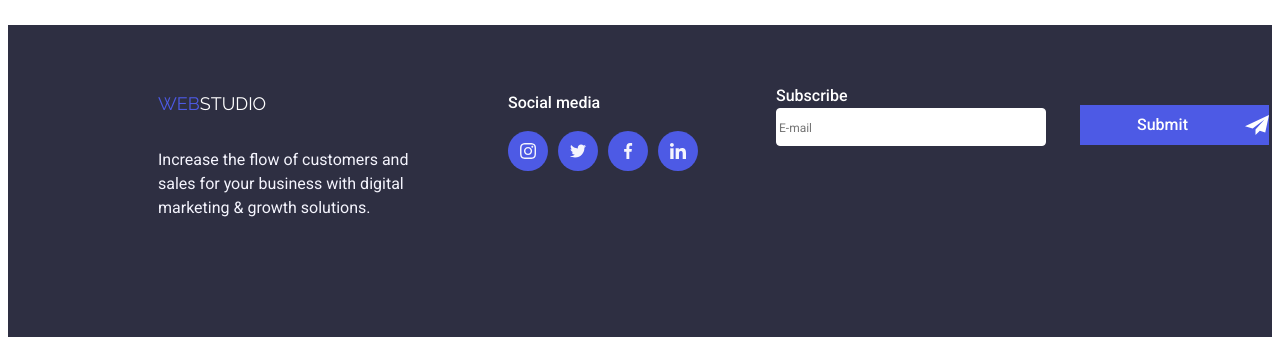
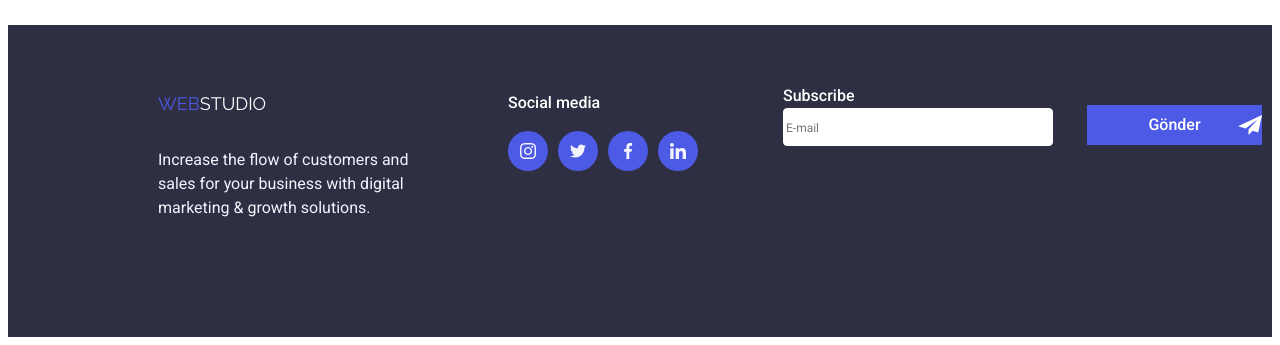
Before and after one commit to nicolamenekse/homeWorkk2-3, a plain HTML site: page index.html in a window 1280 px wide. Shown: the part 2797-3142 px from the top of the page. Drawn offline with Linux system fonts and the light colour scheme.

Commit message:
Homework 5 Update

```diff
--- a/index.html
+++ b/index.html
@@ -1130,20 +1130,8 @@
               />
             </form>
             <div class="subscribe">
-              <input id="submit" type="submit" placeholder="asdasdasd" />
-              <svg
-                class="subsIcon"
-                width="24"
-                height="24"
-                viewBox="0 0 24 24"
-                fill="none"
-                xmlns="http://www.w3.org/2000/svg"
-              >
-                <path
-                  d="M24 2L0 13.25L7.66994 15.6172L19.5 6.375L10.5017 16.4913L10.509 16.4936L10.5 16.4913V22L14.8013 17.8183L20.2501 19.5L24 2Z"
-                  fill="white"
-                />
-              </svg>
+              <input id="submit" type="submit" value="Gönder" />
+
             </div>
           </div>
         </div>
--- a/style.css
+++ b/style.css
@@ -446,6 +446,7 @@ height: 72px;
     padding-bottom: 32px;
     border-radius: 12px;
     box-shadow: #2E2F42;
+    position: relative;
 }
 
 .teamTitle{
@@ -490,6 +491,8 @@ letter-spacing: 2%
     height: 40px;
     display: flex;
     gap: 24px;
+    position: absolute;
+    left: 20px;
 }
 
 .icons svg path:hover{
@@ -679,17 +682,21 @@ line-height: 24px;
 }
 
 #submit{
-    width: 165px;
+    width: 175px;
     height: 40px;
-
     background: rgba(77, 90, 229, 1);
     color: white;
     font-family: "Roboto", sans-serif;
-font-weight: 500;
-font-size: 16px;
-line-height: 24px;
-letter-spacing: 4%;
-border: none;
+    font-weight: 500;
+    font-size: 16px;
+    line-height: 24px;
+    letter-spacing: 4%;
+    border: none;
+    background-image: url(ımages/Frame\ 3.svg);
+    background-repeat: no-repeat;
+    align-items: center;
+    text-align: center;
+    background-position: right;
 }
 
 .subscribe{
@@ -703,11 +710,8 @@ border: none;
     outline: none;
 }
 
-.subscribe svg {
-    background: rgba(77, 90, 229, 1);
-    height: 40px;
-    outline: none;
-    border: none;
+#submit:hover{
+    background-color: rgba(64, 75, 191, 1);
 }
 
 
@@ -717,4 +721,6 @@ border: none;
 
 
 
+
+
 /*   FOOTER END   */
```
